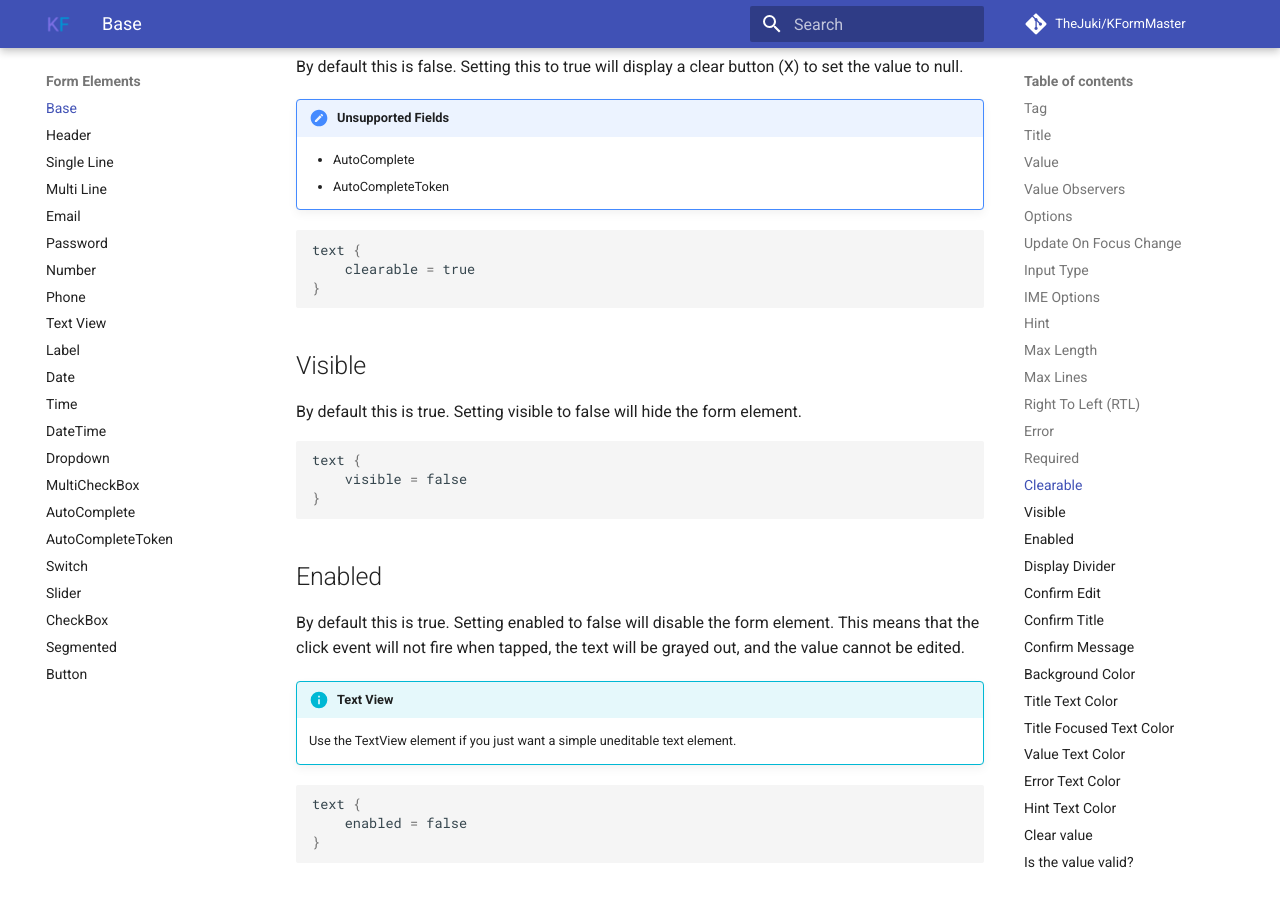
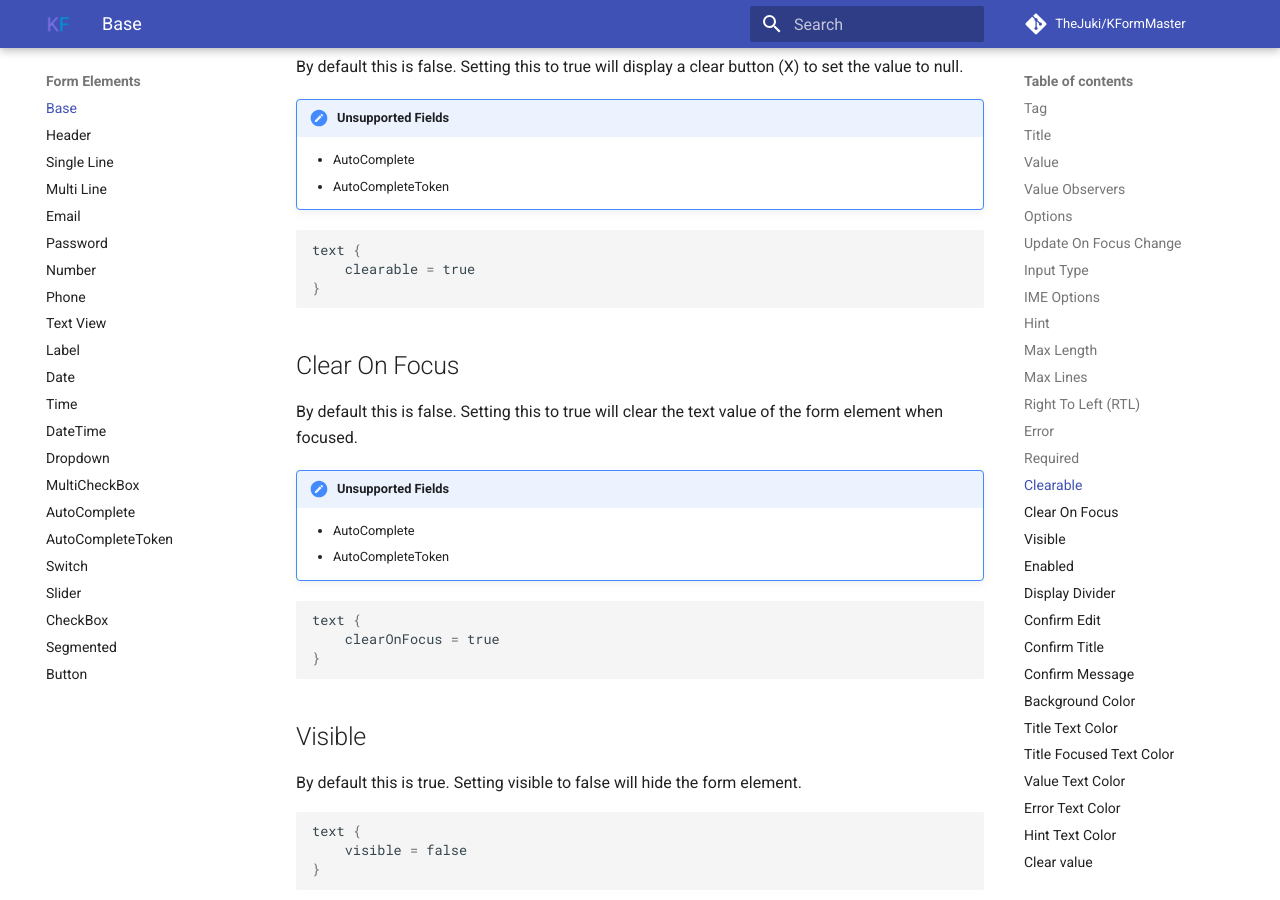
Before and after one commit to TheJuki/KFormMaster, an MkDocs documentation site: the page built from docs/element/base.md, in a window 1280 px wide and 900 px high, scrolled down 4515 px. Built offline with MkDocs 1.6.1 and Material for MkDocs 9.7.7, drawn with Linux system fonts in a browser that asks for light colours; comment, search, counter and statistics services are not loaded.

Commit message:
Add docs about clearOnFocus [skip ci]

````diff
--- a/docs/element/base.md
+++ b/docs/element/base.md
@@ -179,6 +179,21 @@
 }
 ```
 
+## Clear On Focus
+By default this is false.
+Setting this to true will clear the text value of the form element when focused.
+
+!!! error "Unsupported Fields"
+
+    * AutoComplete
+    * AutoCompleteToken
+
+```kotlin
+text {
+    clearOnFocus = true
+}
+```
+
 ## Visible
 By default this is true.
 Setting visible to false will hide the form element.
````
